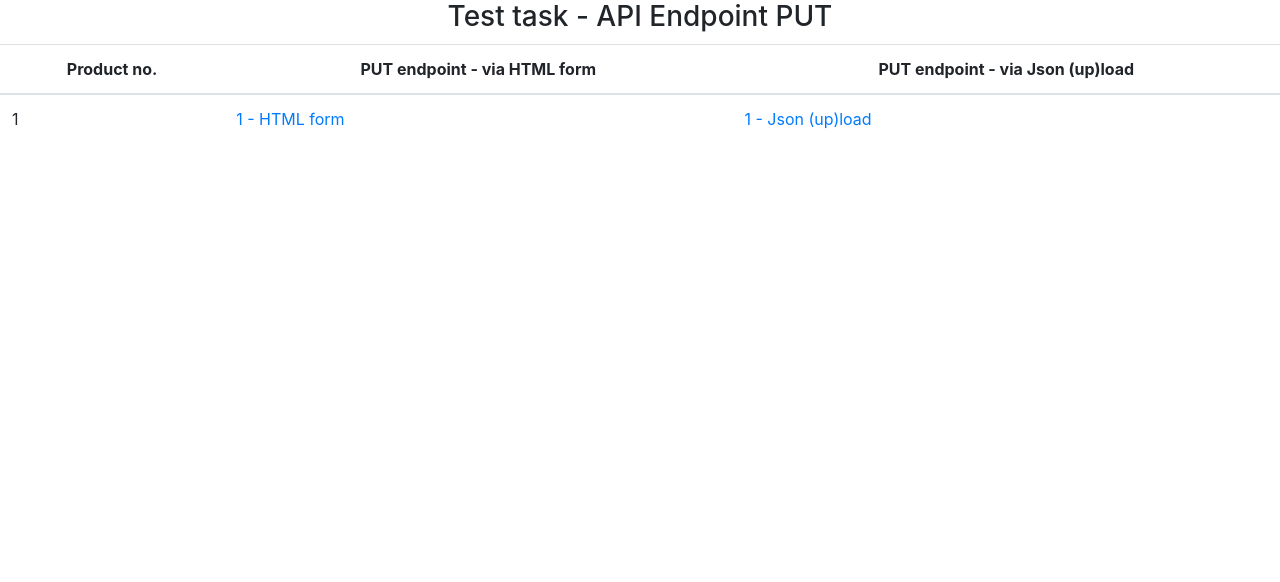
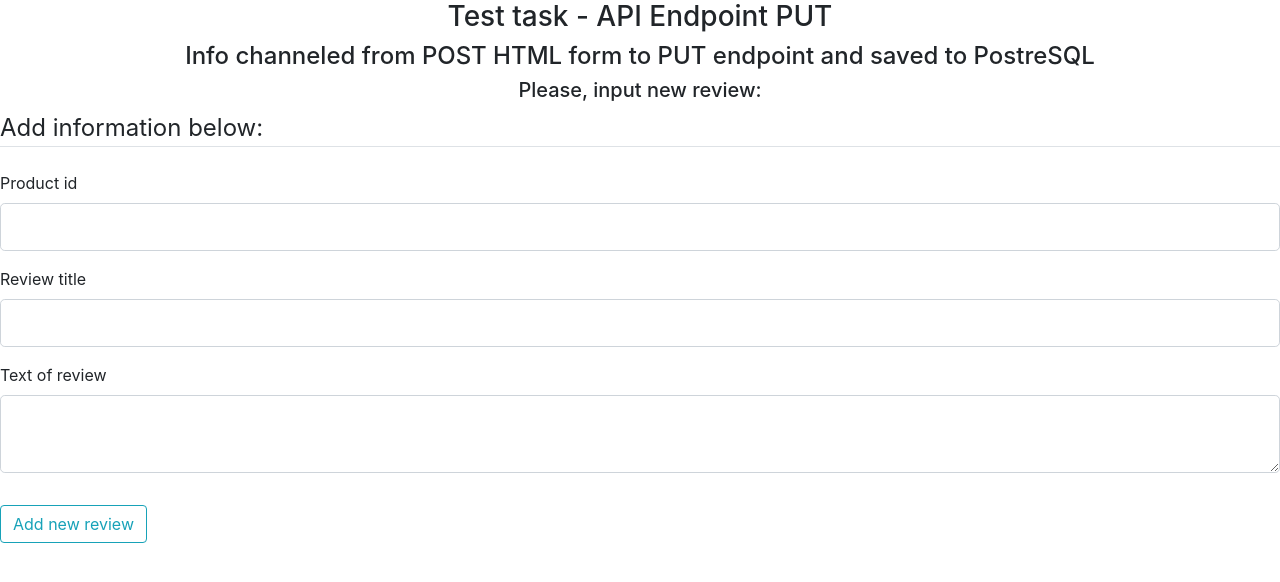
Before and after one commit to IAmBotmaker/testtask1, a Flask app: template app/templates/put-endpoint.html in a window 1280 px wide. Shown: the part 40-622 px from the top of the page. Run offline with Flask 2, Linux system fonts and the light colour scheme; the template is opened without the code that fills it: values that come from a table or form of the project are taken from there, others are empty; tables that the repository leaves empty hold one stand-in row (values such as "Sample post"); parts of the project's set-up code (start-up, migrations or seed data) failed here and were passed over; some libraries are stand-ins or nearby versions.

Commit message:
PUT endpoint - added - via POST form channeling json load to PUT REST API endpoint, and as a separate PUT endpoint REST API

```diff
--- /dev/null
+++ b/app/forms.py
@@ -0,0 +1,9 @@
+from flask_wtf import FlaskForm
+from wtforms import IntegerField, StringField, TextAreaField, SubmitField
+from wtforms.validators import DataRequired, Length
+
+class putNewReviewForm(FlaskForm):
+    product_id = IntegerField('Product id', validators=[DataRequired()])
+    title = StringField('Review title', validators=[DataRequired(), Length(min=1, max=512)])
+    review = TextAreaField('Text of review', validators=[DataRequired(), Length(min=1, max=9192)])
+    submit = SubmitField('Add new review')
--- a/app/routes.py
+++ b/app/routes.py
@@ -1,7 +1,10 @@
 from app import app
-from flask import render_template, jsonify, url_for, request
+from flask import render_template, jsonify, url_for, request, flash, redirect
 from .tasks import celery_task_del_table_content, celery_task_parse_csv_to_db
 from app.models import Products
+from app.forms import putNewReviewForm
+import requests
+from app.api.products import put_endpoint_specific_json
 
 
 @app.route('/')
@@ -45,9 +48,20 @@ def get_endpoint_specific_jinja(num):  # num is a product id argument
 
 
 @app.route('/put-endpoint-init', methods=['GET', 'POST'])
-def put_endpoint():
-    # task4_command = celery_task_put_endpoint.apply_async()
-    return render_template('put-endpoint.html')
+def put_endpoint_init():
+    form = putNewReviewForm()
+    if form.validate_on_submit():
+        url_root = request.url_root
+        url = url_root + "api/put-endpoint-json/" + str(form.product_id.data)
+        payload = "{\n    \"title\": \"" + form.title.data + "\",\n    \"review\": \"" + form.review.data + "\"\n}"
+        headers = {
+            'Content-Type': 'application/json'
+        }
+        response = requests.request("PUT", url, headers=headers, data=payload)
+        print(response.text)
+        flash(f'New review added for product with id #{form.product_id}!', 'success')
+        return redirect(url_for('put_endpoint_init'))
+    return render_template('put-endpoint.html', form=form)
 
 
 @app.route('/status1/<task_id>')
--- a/app/templates/put-endpoint.html
+++ b/app/templates/put-endpoint.html
@@ -31,19 +31,37 @@ Test task
     <table class="table" style="margin-top: 10px;" id="products_table">
         <thead>
             <tr>
-                <th class="text-center align-middle">Product no.</th>
-                <th class="text-center align-middle">PUT endpoint - via HTML form</th>
-                <th class="text-center align-middle">PUT endpoint - via Json (up)load</th>
             </tr>
         </thead>
         <tbody>
-        {% for p in products %}
             <tr>
-                <td>{{ p.id }}</td>
-                <td><a href="/put-endpoint-html-form/{{ p.id }}">{{ p.id }} - HTML form</a></td>
-                <td><a href="/api/put-endpoint-json-load/{{ p.id }}">{{ p.id }} - Json (up)load</a></td>
+                <div class="text-center align-middle"><h4>Info channeled from POST HTML form to PUT endpoint and saved to PostreSQL</h4></div>
+                <div class="text-center"><h5>Please, input new review:</h5></div>
             </tr>
-        {% endfor %}
+            <tr>
+                <form method="POST">
+                    <input type="hidden" name="_method" value="put" />
+                    {{ form.hidden_tag() }}
+                    <fieldset class="form-group">
+                        <legend class="border-bottom mb-4">Add information below:</legend>
+                        <div class="form-group">
+                            {{ form.product_id.label(class="form-control-label") }}
+                            {{ form.product_id(class="form-control form-control-lg") }}
+                        </div>
+                        <div class="form-group">
+                            {{ form.title.label(class="form-control-label") }}
+                            {{ form.title(class="form-control form-control-lg") }}
+                        </div>
+                        <div class="form-group">
+                            {{ form.review.label(class="form-control-label") }}
+                            {{ form.review(class="form-control form-control-lg") }}
+                        </div>
+                    </fieldset>
+                    <div class="form-group">
+                        {{ form.submit(class="btn btn-outline-info") }}
+                    </div>
+                </form>
+            </tr>
         </tbody>
     </table>
 
```
Also changed, not shown: app/api/products.py (+22 -2 lines), README.md, main.py (line endings or trailing spaces).
